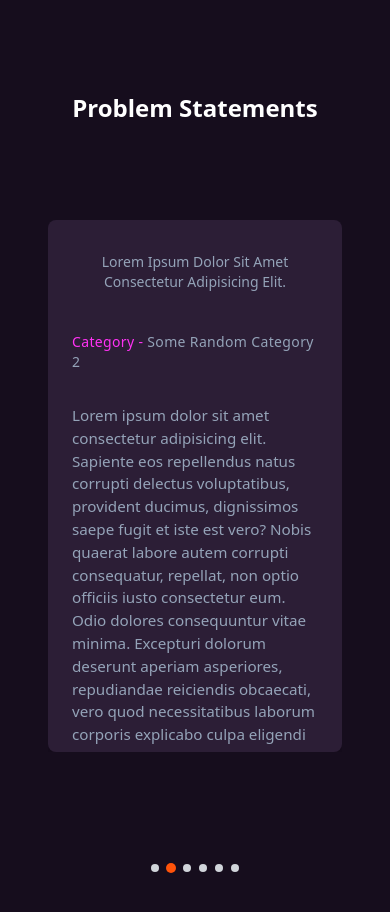
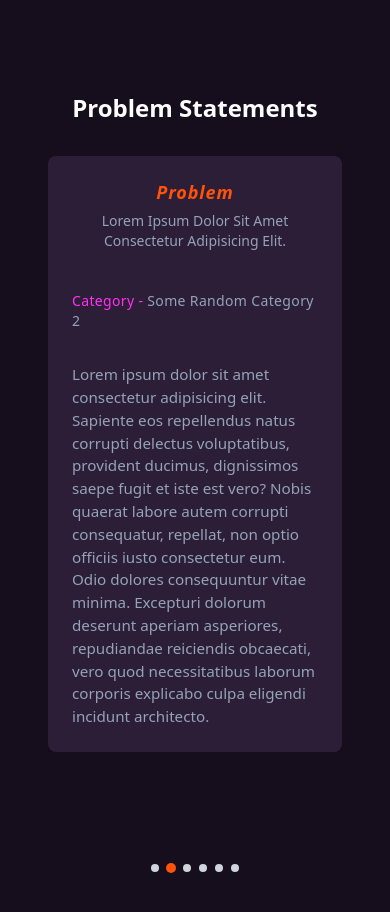
Before and after one commit to THEGAMECHANGER416/CodeKshetra2.0, a React (Vite) app: page / in a window 390 px wide. Shown: the part 3140-4052 px from the top of the page. Built offline with nearby package versions, Linux system fonts and the light colour scheme.

Commit message:
fix mobile UI

```diff
--- a/src/components/custom/ProblemStatement.tsx
+++ b/src/components/custom/ProblemStatement.tsx
@@ -32,7 +32,7 @@ const ProblemStatement = () => {
       </div>
 
       <div className="grid place-items-center overflow-hidden">
-        <div className="relative w-full max-w-6xl px-4 md:px-12 py-24 md:py-16 h-full">
+        <div className="relative w-full max-w-6xl px-4 md:px-12 py-8 pb-24 md:py-16 h-full">
           <div className="flex relative justify-center h-full overflow-hidden">
             {problemStatements.map((statement, index) => (
               <div
```
